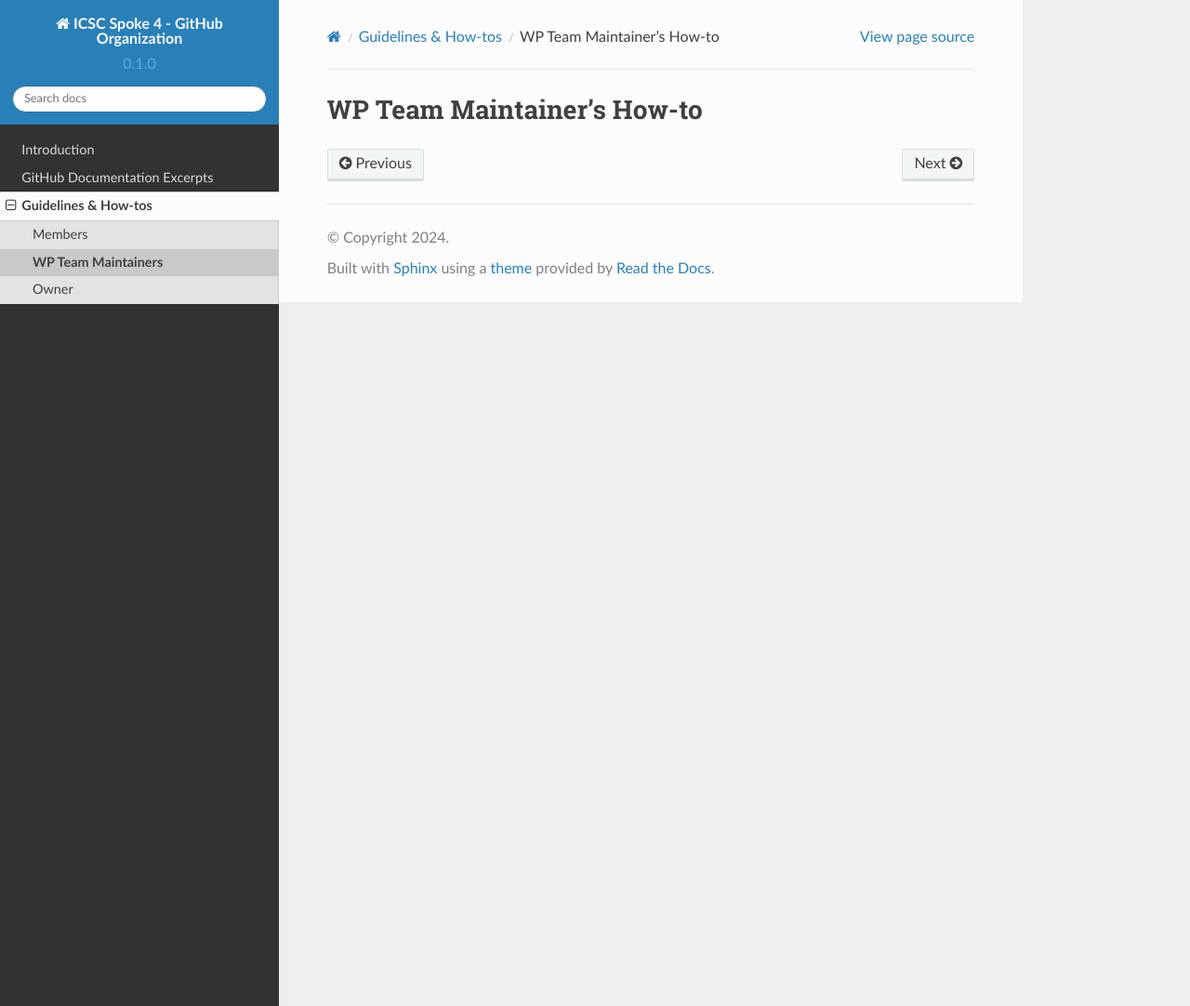
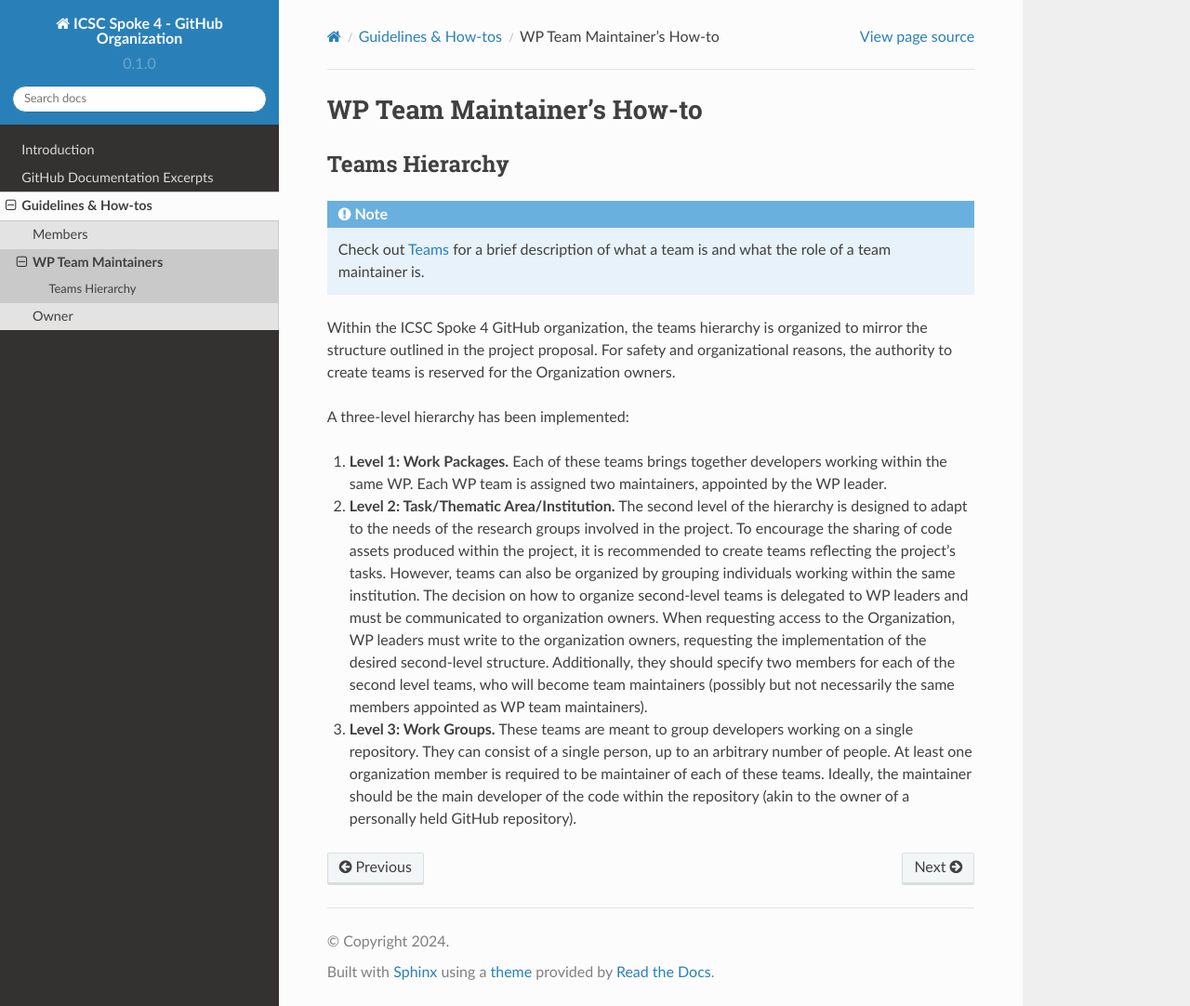
Before and after one commit to ICSC-CN-HPC-Spoke-4-Earth-Climate/documentation, a Sphinx documentation site: the page built from docs/source/howtos/WP_maintainer_howto.rst, in a window 1280 px wide and 1082 px high. Shown: the whole window at 93% size. Built offline with Sphinx 7.4.7 and the Read the Docs theme 2.0.0, drawn with Linux system fonts in a browser that asks for light colours.

Commit message:
WP team maintainers 1st part

```diff
--- a/docs/source/GitHub_doc_excerpts.rst
+++ b/docs/source/GitHub_doc_excerpts.rst
@@ -5,7 +5,7 @@ GitHub Documentation Excerpts
 Teams
 -----
 
-GitHub organization `teams <https://docs.github.com/en/organizations/organizing-members-into-teams/about-teams>`_ are groups of organization members.
+GitHub organizations `teams <https://docs.github.com/en/organizations/organizing-members-into-teams/about-teams>`_ are groups of organization members.
 They can only include organization members,
 i.e. outside collaborators cannot be part of a team.
 Multiple levels of nested teams can be created,
--- a/docs/source/howtos/WP_maintainer_howto.rst
+++ b/docs/source/howtos/WP_maintainer_howto.rst
@@ -1,3 +1,49 @@
 ===========================
 WP Team Maintainer's How-to
 ===========================
+
+Teams Hierarchy
+---------------
+
+.. note::
+   Check out :ref:`Teams` for a brief description of what a team is
+   and what the role of a team maintainer is.
+
+Within the ICSC Spoke 4 GitHub organization, the teams hierarchy
+is organized to mirror the structure outlined in the project proposal.
+For safety and organizational reasons, the authority to create teams
+is reserved for the Organization owners.
+
+A three-level hierarchy has been implemented:
+
+#. **Level 1: Work Packages.**
+   Each of these teams brings together developers
+   working within the same WP.
+   Each WP team is assigned two maintainers,
+   appointed by the WP leader.
+#. **Level 2: Task/Thematic Area/Institution.**
+   The second level of the hierarchy
+   is designed to adapt to the needs
+   of the research groups involved in the project.
+   To encourage the sharing of code assets produced within the project,
+   it is recommended to create teams reflecting the project's tasks.
+   However, teams can also be organized by grouping individuals
+   working within the same institution.
+   The decision on how to organize second-level teams is delegated to WP leaders
+   and must be communicated to organization owners.
+   When requesting access to the Organization,
+   WP leaders must write to the organization owners,
+   requesting the implementation of the desired second-level structure.
+   Additionally, they should specify two members
+   for each of the second level teams,
+   who will become team maintainers
+   (possibly but not necessarily the same members
+   appointed as WP team maintainers).
+#. **Level 3: Work Groups.**
+   These teams are meant to group developers working on a single repository.
+   They can consist of a single person, up to an arbitrary number of people.
+   At least one organization member is required to be maintainer
+   of each of these teams.
+   Ideally, the maintainer should be the main developer of the code
+   within the repository
+   (akin to the owner of a personally held GitHub repository).
```
